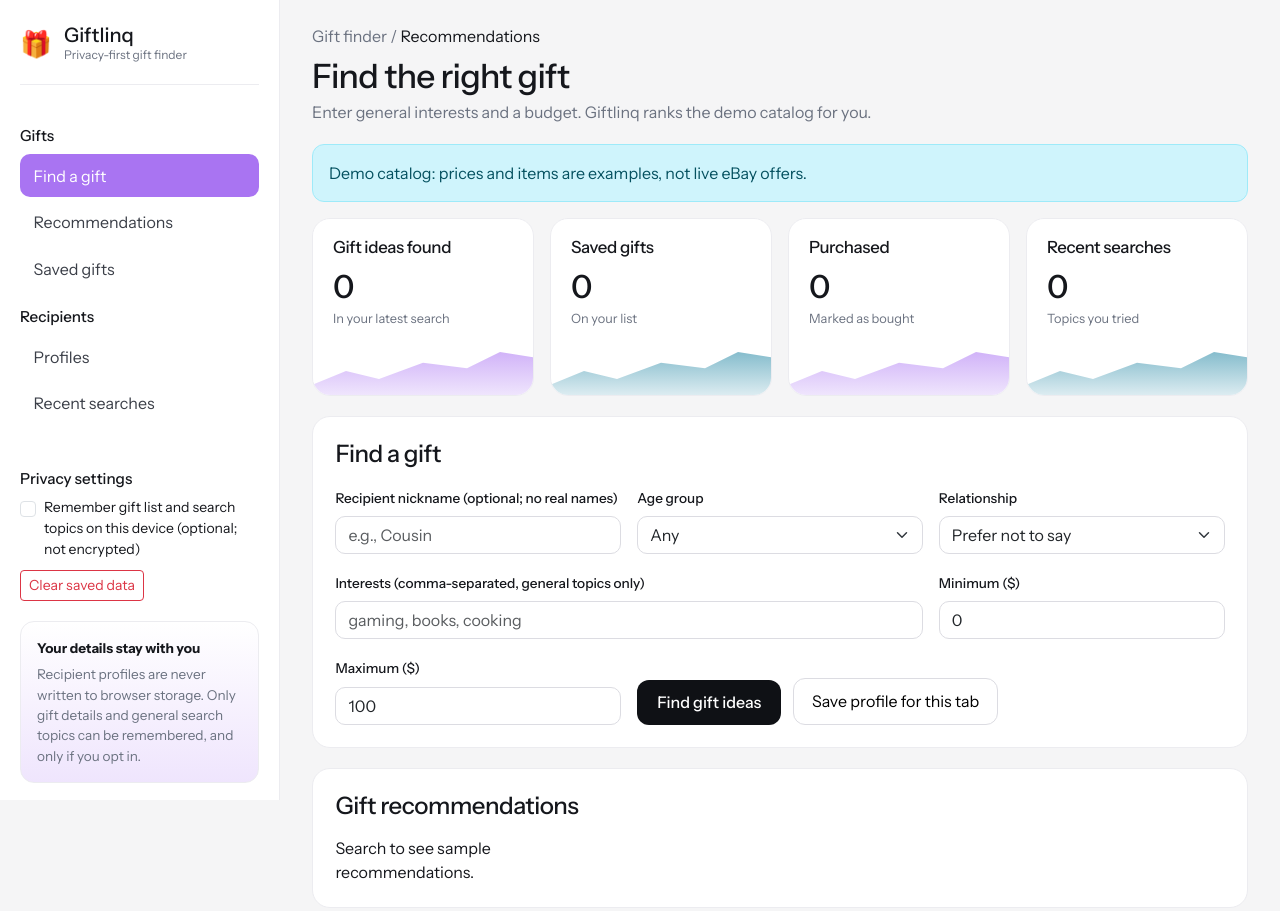
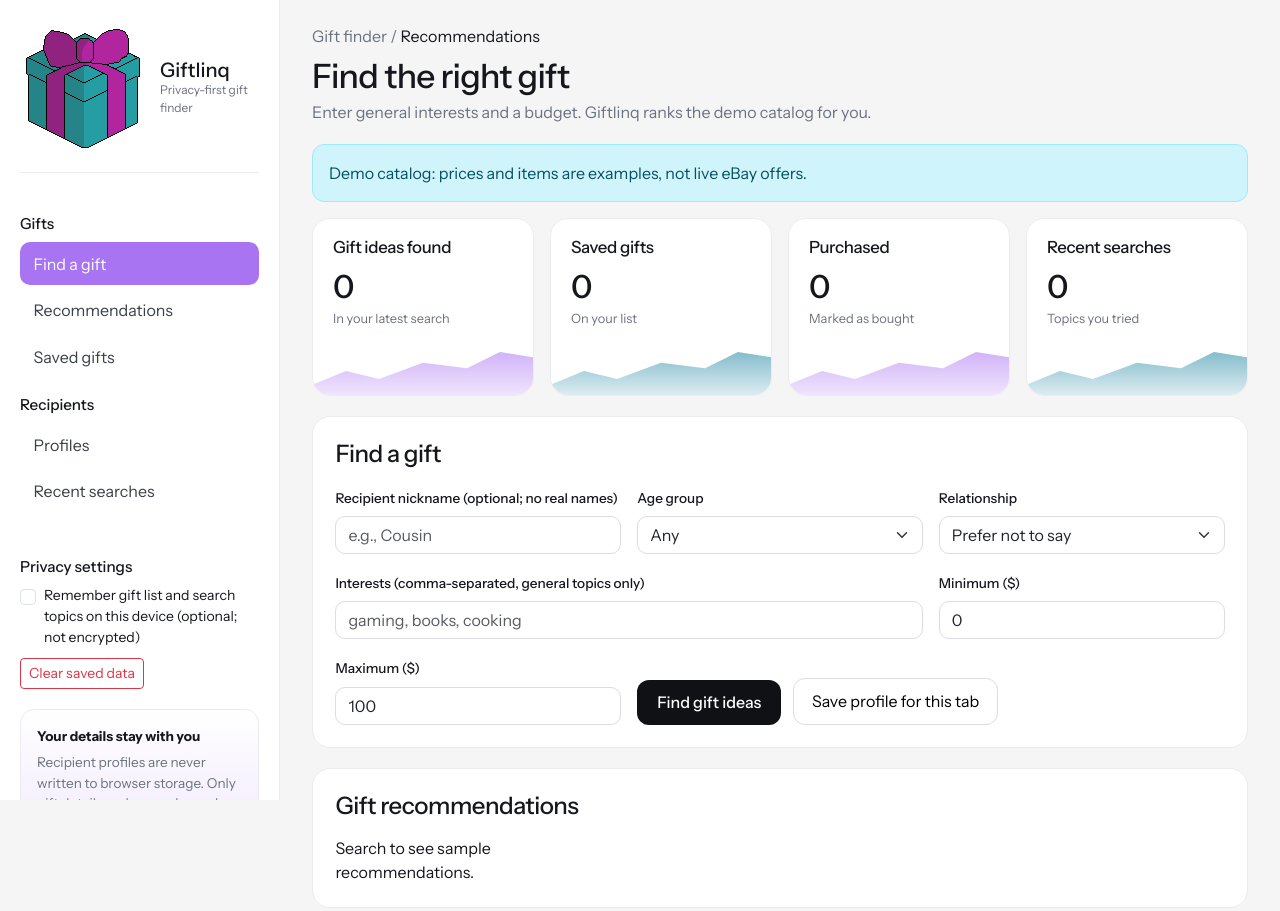
Before and after one commit to subat1064/SWE-6623---Assignment-4, a plain HTML site: page index.html in a window 1280 px wide. Shown: the top 911 px of the page. Drawn offline with nearby package versions, Linux system fonts and the light colour scheme.

Commit message:
Image added

```diff
--- a/index.html
+++ b/index.html
@@ -19,7 +19,7 @@
     <!-- Sidebar -->
     <aside class="sidebar">
       <div class="brand">
-        <span class="brand-mark" aria-hidden="true">🎁</span>
+        <img src="images/giftlinq.png" alt="Our logo or something">
         <div>
           <div class="brand-name">Giftlinq</div>
           <div class="brand-sub">Privacy-first gift finder</div>
```
Also changed, not shown: images/giftlinq.png (added).
